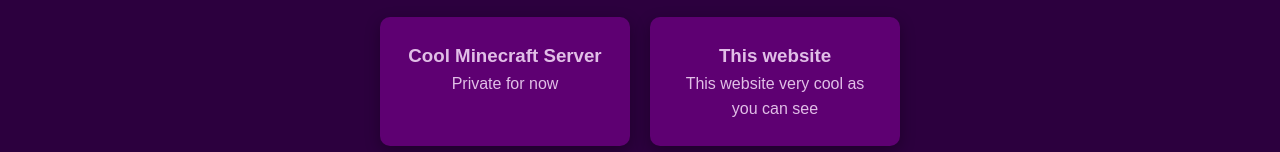
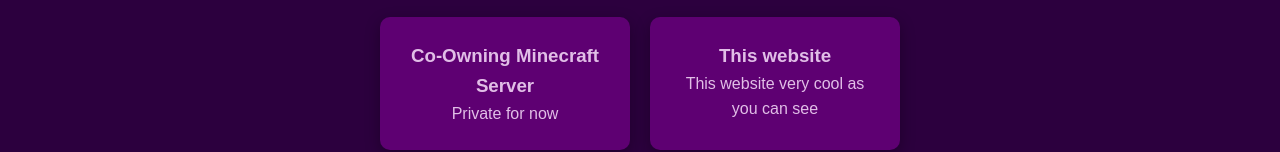
Before and after one commit to dianasimply/Website, a plain HTML site: page index.html in a window 1280 px wide. Shown: the part 694-846 px from the top of the page. Drawn offline with Linux system fonts and the light colour scheme.

Commit message:
Update index.html

```diff
--- a/index.html
+++ b/index.html
@@ -34,7 +34,7 @@
         <h2>My Projects</h2>
         <div class="project-container">
             <div class="project-card">
-                <h3>Cool Minecraft Server</h3>
+                <h3>Co-Owning Minecraft Server</h3>
                 <p>Private for now</p>
             </div>
             <div class="project-card">
```
